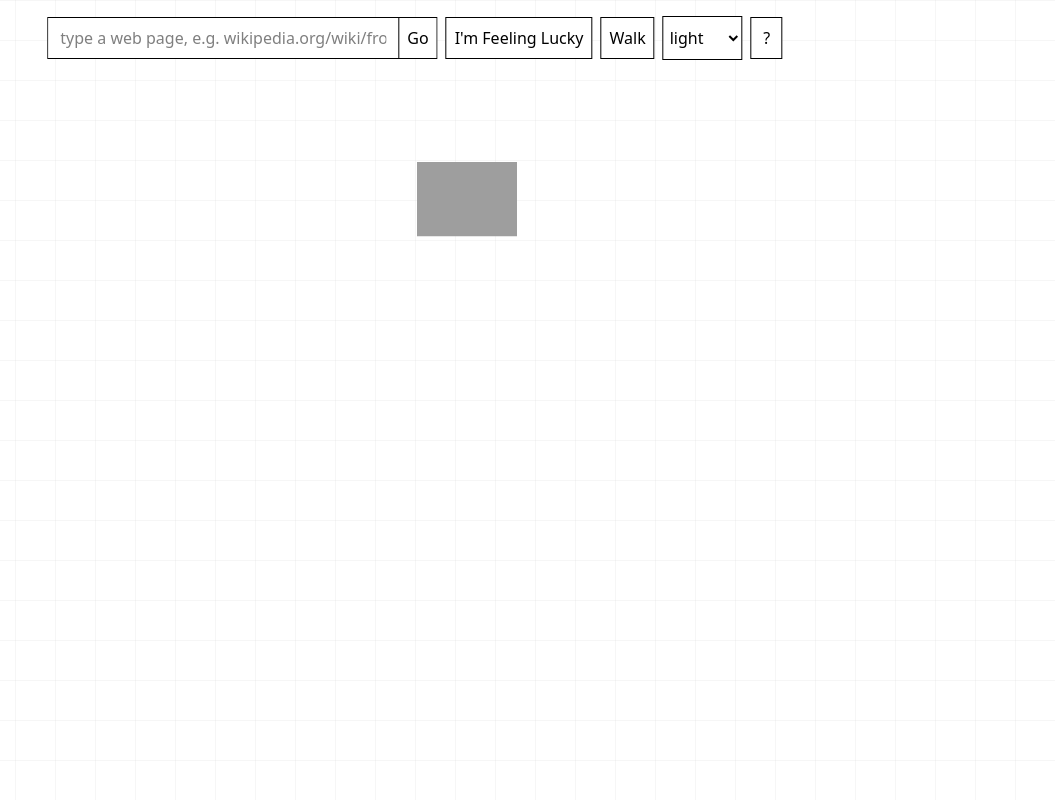
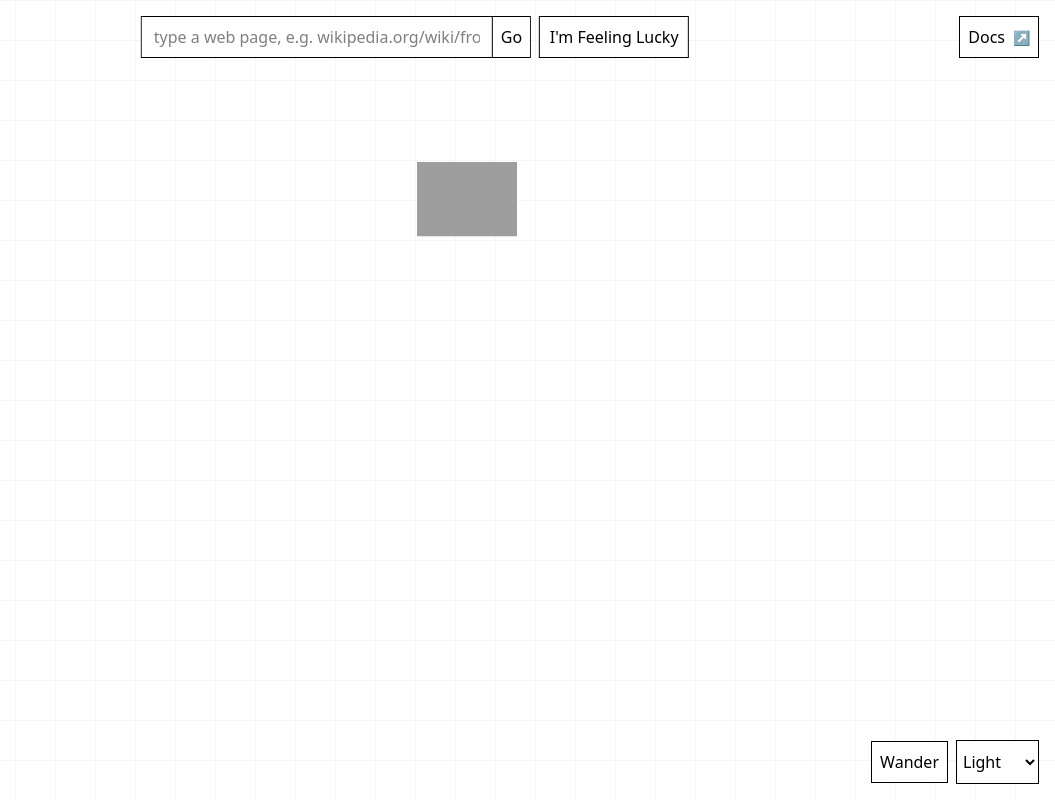
Before and after one commit to neo-teo/hyperlink, a SvelteKit app: page / in a window 1280 px wide. Shown: the whole page, without its empty margins (225-1280 px from the left). Built offline with nearby package versions, Linux system fonts and the light colour scheme; grey boxes are pictures that could not be loaded.

Commit message:
controls placement

```diff
--- a/src/lib/components/AutoWalkToggle.svelte
+++ b/src/lib/components/AutoWalkToggle.svelte
@@ -3,7 +3,7 @@
 </script>
 
 <button type="button" class="auto-walk-toggle" onclick={toggleAutoWalk}>
-	{walk.autoWalk.enabled ? 'Pause' : 'Walk'}
+	{walk.autoWalk.enabled ? 'Stop' : 'Wander'}
 </button>
 
 <style>
--- /dev/null
+++ b/src/lib/components/ConfigBar.svelte
@@ -0,0 +1,22 @@
+<script lang="ts">
+	import AutoWalkToggle from './AutoWalkToggle.svelte';
+	import ThemeSelect from './ThemeSelect.svelte';
+</script>
+
+<div class="config-bar">
+	<AutoWalkToggle />
+	<ThemeSelect />
+</div>
+
+<style>
+	.config-bar {
+		position: fixed;
+		bottom: 16px;
+		right: 16px;
+		z-index: 100;
+		display: flex;
+		flex-direction: row;
+		align-items: center;
+		gap: 8px;
+	}
+</style>
--- a/src/lib/components/DocsButton.svelte
+++ b/src/lib/components/DocsButton.svelte
@@ -1,20 +1,8 @@
-<a href="https://docs.linkdrift.net" target="_blank" rel="noopener noreferrer" class="docs-btn">?</a>
-
-<style>
-	.docs-btn {
-		padding: 8px 8px;
-		background: var(--bg);
-		color: var(--fg);
-		border: 1px solid var(--fg);
-		cursor: pointer;
-		min-width: 32px;
-		text-align: center;
-		text-decoration: none;
-		display: inline-block;
-	}
-
-	.docs-btn:hover {
-		background: var(--fg);
-		color: var(--bg);
-	}
-</style>
+<a
+	href="https://docs.linkdrift.net"
+	target="_blank"
+	rel="external noopener noreferrer"
+	class="inline-block min-w-8 cursor-pointer border border-[var(--fg)] bg-[var(--bg)] p-2 text-center text-[var(--fg)] no-underline hover:bg-[var(--fg)] hover:text-[var(--bg)]"
+>
+	Docs<span class="ml-2 text-sm">↗</span>
+</a>
--- a/src/lib/components/LuckyButton.svelte
+++ b/src/lib/components/LuckyButton.svelte
@@ -53,9 +53,11 @@
 		color: var(--fg);
 		border: 1px solid var(--fg);
 		cursor: pointer;
-		min-width: 100px;
+		width: 150px;
 		text-align: center;
-		text-wrap: nowrap;
+		white-space: nowrap;
+		overflow: hidden;
+		text-overflow: ellipsis;
 	}
 
 	.lucky-btn:hover:not(:disabled) {
--- a/src/lib/components/ControlBar.svelte
+++ b/src/lib/components/NavBar.svelte
@@ -2,10 +2,7 @@
 	import { onMount } from 'svelte';
 	import URLInput from './URLInput.svelte';
 	import LuckyButton from './LuckyButton.svelte';
-	import AutoWalkToggle from './AutoWalkToggle.svelte';
 	import WalksSelect from './WalksSelect.svelte';
-	import ThemeSelect from './ThemeSelect.svelte';
-	import DocsButton from './DocsButton.svelte';
 	import type { WalkSummary } from '$lib/types';
 
 	let savedWalks = $state<WalkSummary[]>([]);
@@ -23,10 +20,7 @@
 <div class="control-bar">
 	<URLInput onwalkstarted={refreshWalks} />
 	<LuckyButton onwalkstarted={refreshWalks} />
-	<AutoWalkToggle />
 	<WalksSelect walks={savedWalks} />
-	<ThemeSelect />
-	<DocsButton />
 </div>
 
 <style>
--- a/src/lib/components/ThemeSelect.svelte
+++ b/src/lib/components/ThemeSelect.svelte
@@ -7,10 +7,10 @@
 </script>
 
 <select class="theme-select" value={themeStore.current} onchange={handleThemeChange}>
-	<option value="light">light</option>
-	<option value="natural">natural</option>
-	<option value="cave">cave</option>
-	<option value="pond">pond</option>
+	<option value="light">Light</option>
+	<option value="natural">Natural</option>
+	<option value="cave">Cave</option>
+	<option value="pond">Pond</option>
 </select>
 
 <style>
--- a/src/lib/components/WalkStatus.svelte
+++ b/src/lib/components/WalkStatus.svelte
@@ -136,7 +136,6 @@
 		width: 300px;
 		overflow-y: auto;
 		max-height: calc(100vh - 32px - 60px);
-		margin-bottom: 16px;
 		display: flex;
 		flex-direction: column;
 	}
--- a/src/lib/dial-a-site.json
+++ b/src/lib/dial-a-site.json
@@ -1,8 +1,8 @@
 {
   "sites": [
     "https://en.wikipedia.org/wiki/Frog",
-    "https://laurelschwulst.org",
-    "https://elliot.computer",
+    "https://laurelschwulst.com",
+    "https://elliott.computer",
     "https://net-art.org/olia-lialina",
     "https://lumbung.space",
     "https://html.energy",
--- a/src/routes/+page.svelte
+++ b/src/routes/+page.svelte
@@ -5,7 +5,9 @@
 	import Page from '$lib/components/Page.svelte';
 	import Canvas from '$lib/components/Canvas.svelte';
 	import PathConnections from '$lib/components/PathConnections.svelte';
-	import ControlBar from '$lib/components/ControlBar.svelte';
+	import NavBar from '$lib/components/NavBar.svelte';
+	import ConfigBar from '$lib/components/ConfigBar.svelte';
+	import DocsButton from '$lib/components/DocsButton.svelte';
 	import WalkStatus from '$lib/components/WalkStatus.svelte';
 	import ImageOverlay from '$lib/components/ImageOverlay.svelte';
 	import Sprite from '$lib/components/Sprite.svelte';
@@ -148,7 +150,11 @@
 	{/each}
 </Canvas>
 
-<ControlBar />
+<NavBar />
+<ConfigBar />
+<div class="docs-anchor">
+	<DocsButton />
+</div>
 <WalkStatus />
 <ImageOverlay />
 
@@ -157,6 +163,13 @@
 {/if}
 
 <style>
+	.docs-anchor {
+		position: fixed;
+		top: 16px;
+		right: 16px;
+		z-index: 100;
+	}
+
 	.page-container {
 		position: absolute;
 		width: 300px;
```
